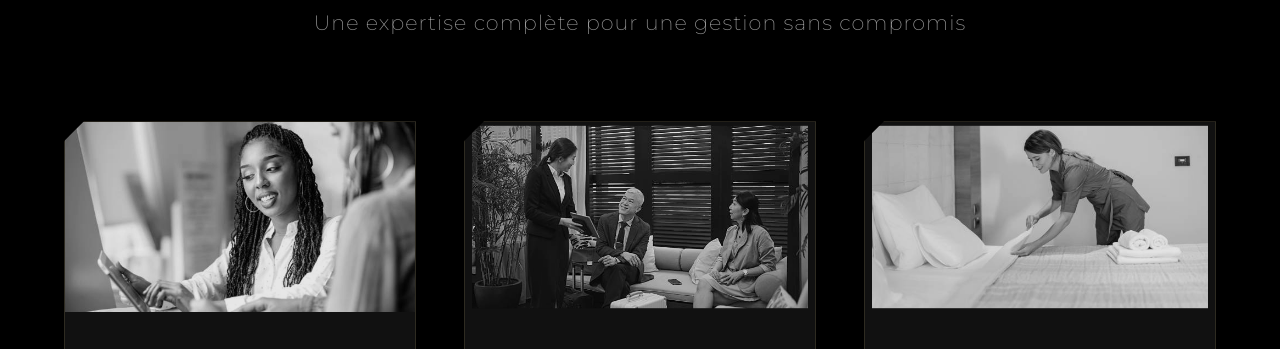
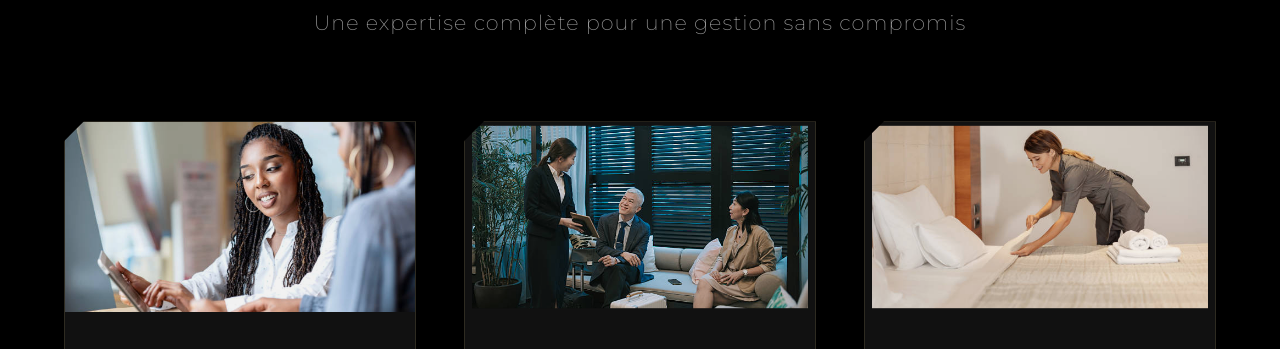
Before and after one commit to KevinP93/conciergerie, a plain HTML site: page index.html in a window 1280 px wide. Shown: the part 2920-3269 px from the top of the page. Drawn offline with nearby package versions, Linux system fonts and the light colour scheme; a web font is replaced by a local one.

Commit message:
Changement couleur d'images

```diff
--- a/styles.css
+++ b/styles.css
@@ -745,8 +745,8 @@ section {
     width: 100%;
     height: 100%;
     object-fit: cover;
-    filter: grayscale(1);
-    opacity: 0.9;
+    filter: saturate(1);
+    opacity: 0.95;
     transform: scale(1.02);
     transition: transform 0.6s ease, filter 0.6s ease, opacity 0.6s ease;
 }
@@ -763,7 +763,7 @@ section {
 
 .service-card:hover .service-icon img {
     transform: scale(1.06);
-    filter: grayscale(0.2);
+    filter: saturate(1.08);
     opacity: 1;
 }
 
```
